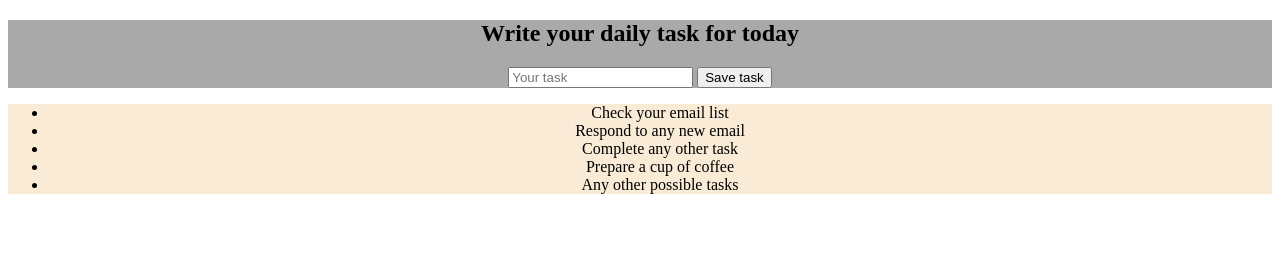
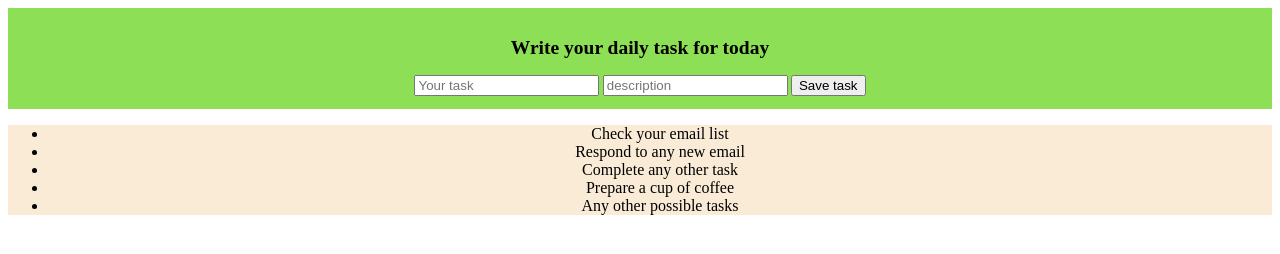
Before and after one commit to wyctorfogos/to-do-list, a plain HTML site: page src/views/index.html in a window 1280 px wide. Drawn offline with Linux system fonts and the light colour scheme.

Commit message:
update: Add de form e melhora do style

```diff
--- a/src/styles/styles.css
+++ b/src/styles/styles.css
@@ -1,7 +1,9 @@
 .add-task{
-    background-color:darkgrey;
+    background-color:rgb(141, 224, 85);
     justify-content: center;
+    font-size: small;
     text-align: center;
+    padding: 1%;
 }
 
 .list-of-tasks{
--- a/src/views/index.html
+++ b/src/views/index.html
@@ -9,8 +9,11 @@
 <body>
     <div class="add-task">
         <h2>Write your daily task for today</h2>
-        <input title="task" type="text" placeholder="Your task">
-        <button aria-label="Save task"> Save task</button>
+        <form>
+            <input title="task" type="text" placeholder="Your task">
+            <input title="description" type="text" placeholder="description">
+            <button aria-label="Save task"> Save task</button>
+        </form>
     </div>
     <div class="list-of-tasks">
         <ul>
```
